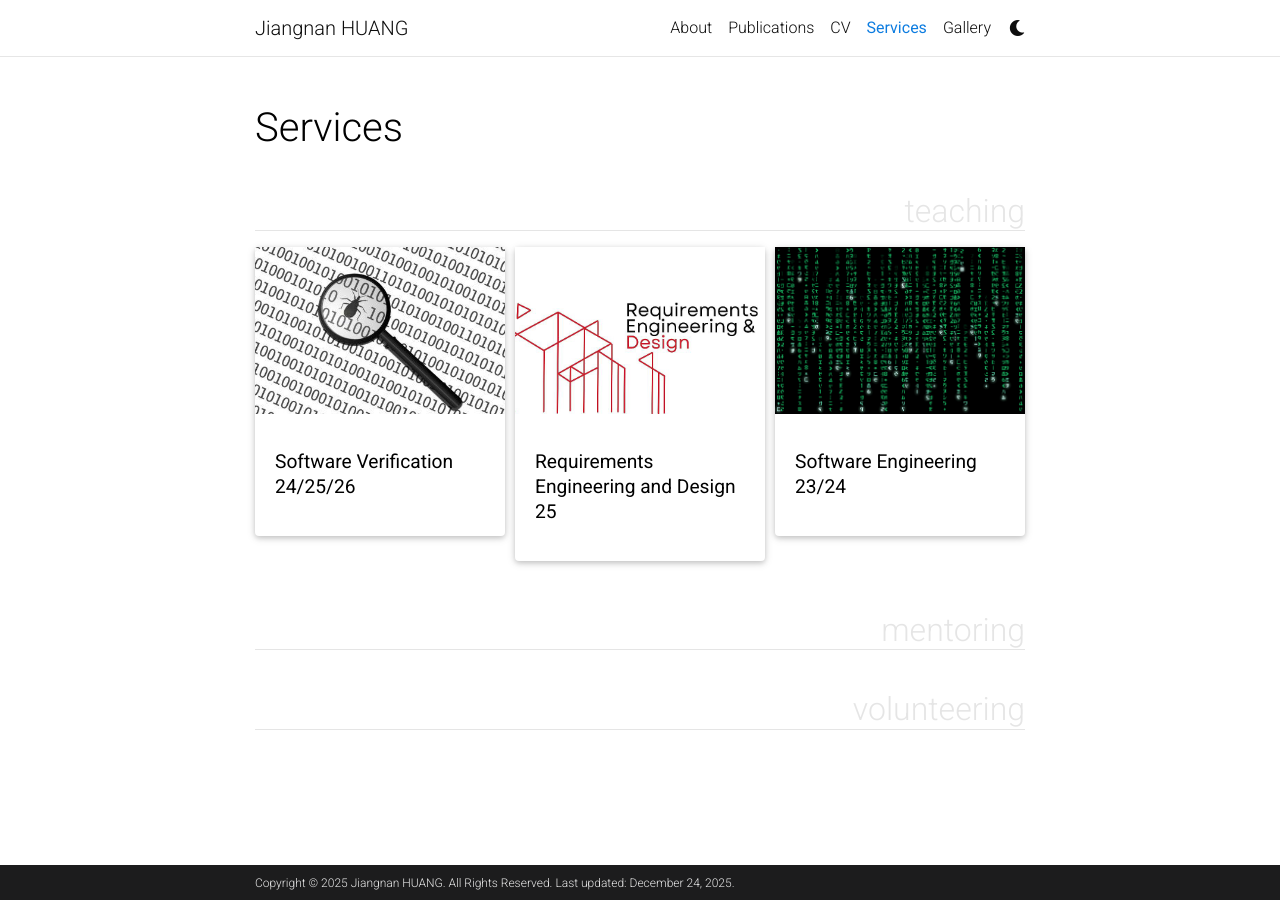
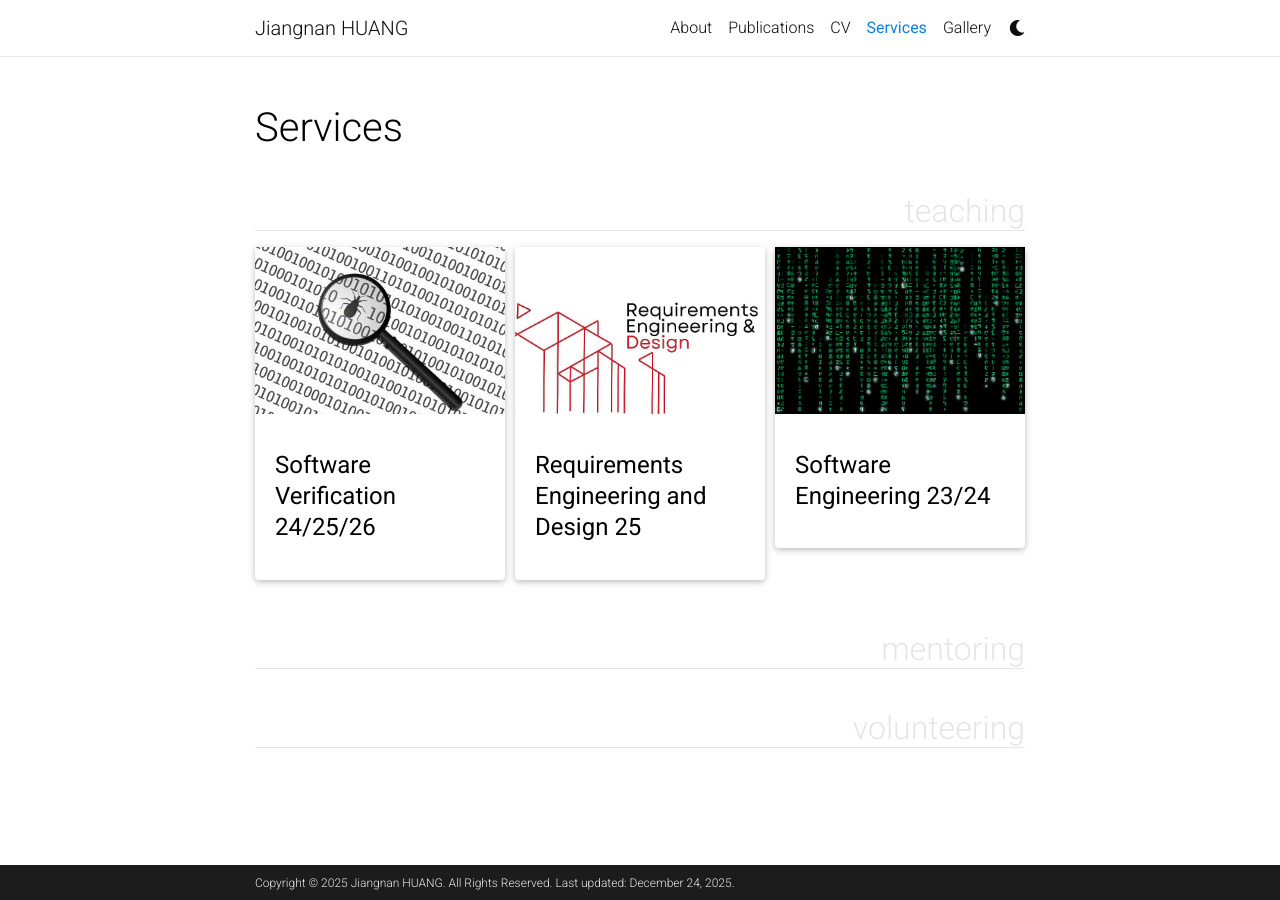
Before and after one commit to jiangnanpro/jiangnanpro.github.io, a Jekyll site: the page built from _pages/services.md, in a window 1280 px wide. Built offline with Jekyll 4.4.1, drawn with Linux system fonts in a browser that asks for light colours; comment, search, counter and statistics services are not loaded; a style sheet for code colours, icons or effects is not loaded.

Commit message:
update website

```diff
--- a/_sass/_base.scss
+++ b/_sass/_base.scss
@@ -424,7 +424,7 @@ footer.sticky-bottom {
   }
 
   .card-title {
-    font-size: 1.2rem;
+    font-size: 1.5rem;
     line-height: 1.3;
   }
 
```
